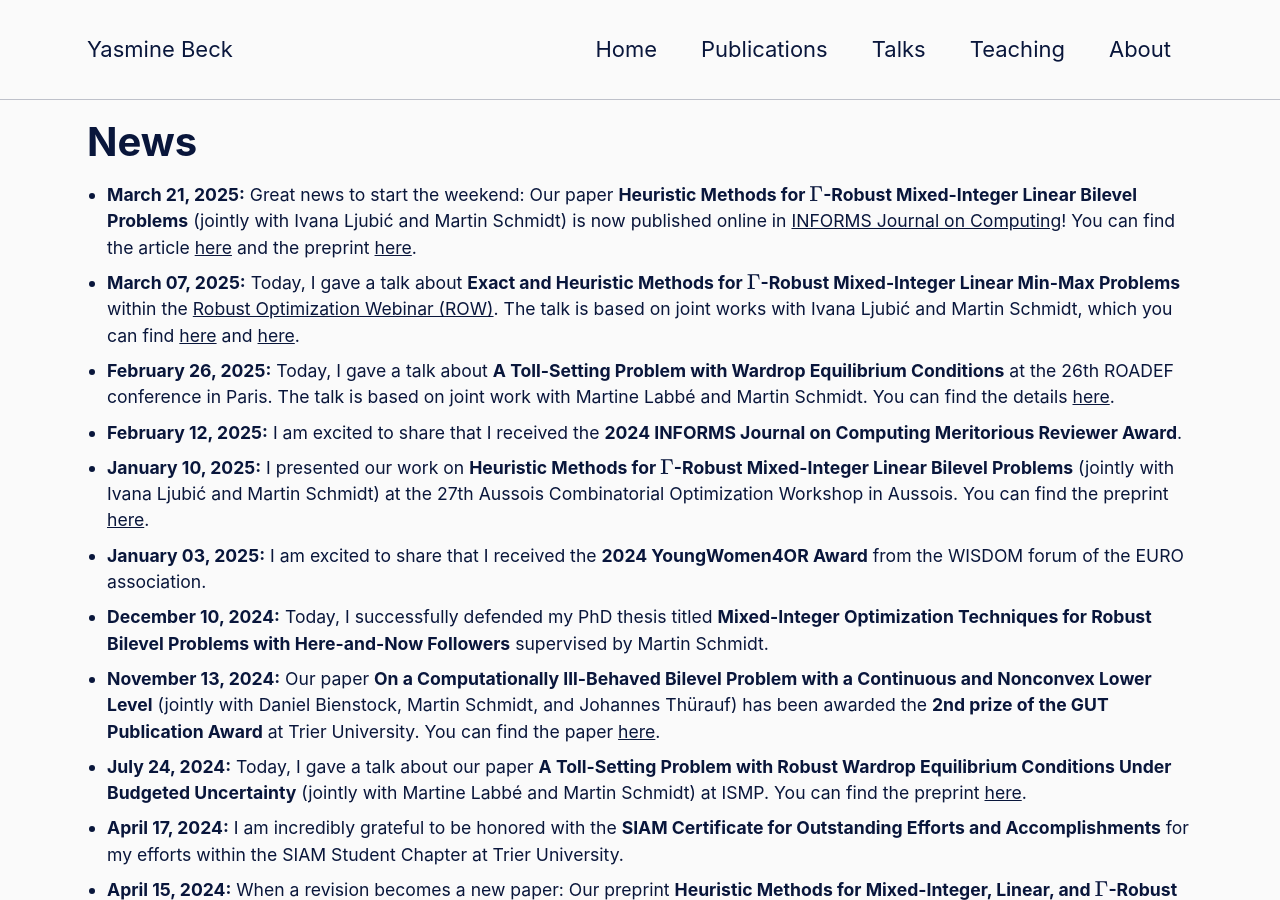
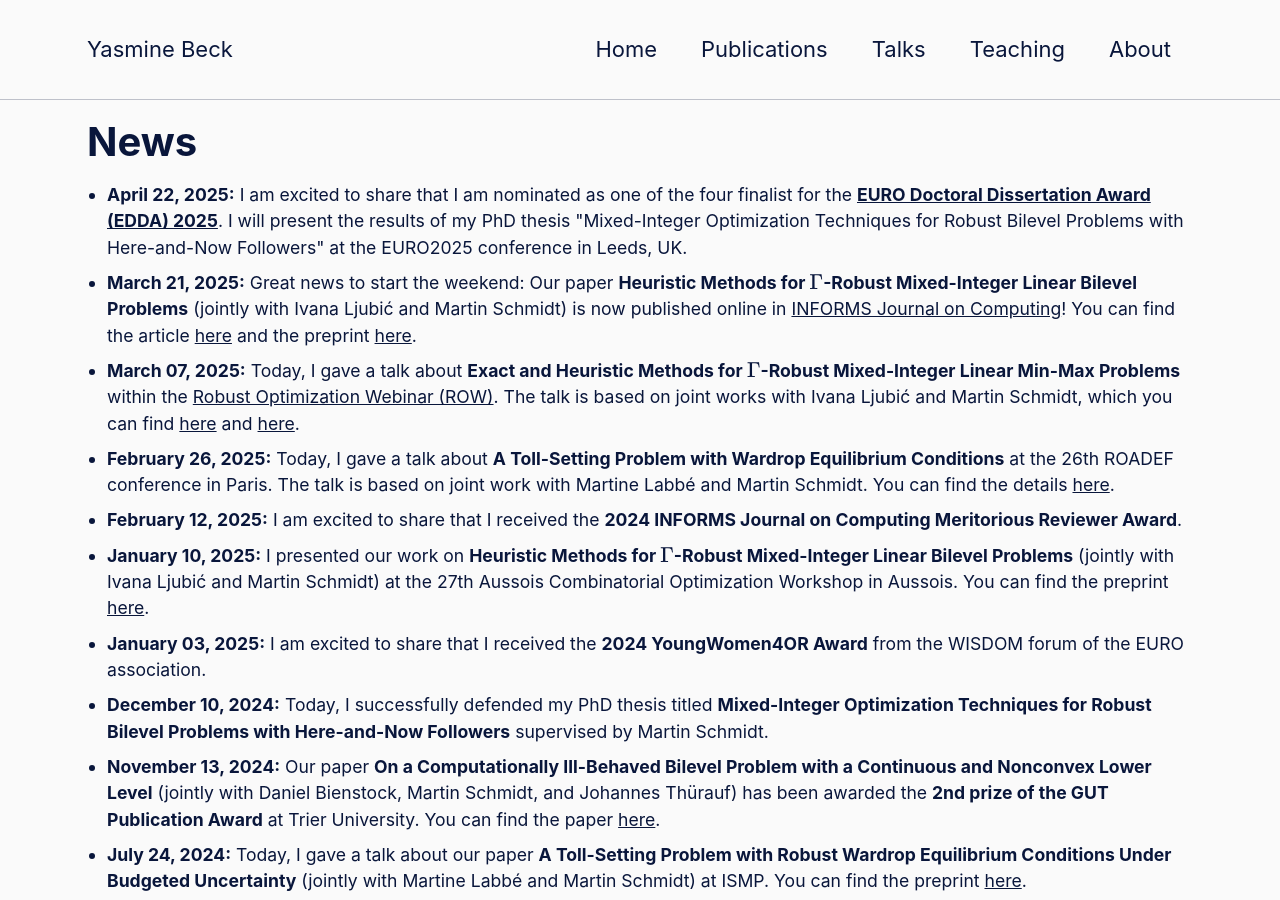
Before and after one commit to YasmineBeck/YasmineBeck.github.io, a Jekyll site: the page built from _pages/news.html, in a window 1280 px wide and 900 px high. Built offline with Jekyll 4.4.1, drawn with Linux system fonts in a browser that asks for light colours; cached includes are drawn as plain includes; formulas are drawn with MathJax 3.

Commit message:
EDDA finalist

```diff
--- a/_pages/news.html
+++ b/_pages/news.html
@@ -24,6 +24,10 @@ author_profile: false
 
 <div class="content">
   <ul>
+    <li>
+      <strong>April 22, 2025:</strong>
+      I am excited to share that I am nominated as one of the four finalist for the <a href="https://www.euro-online.org/web/pages/210/doctoral-dissertation-award-edda"><strong>EURO Doctoral Dissertation Award (EDDA) 2025</strong></a>. I will present the results of my PhD thesis "Mixed-Integer Optimization Techniques for Robust Bilevel Problems with Here-and-Now Followers" at the EURO2025 conference in Leeds, UK.
+    </li>
     <li>
       <strong>March 21, 2025:</strong>
       Great news to start the weekend: Our paper <strong>Heuristic Methods for $\Gamma$-Robust Mixed-Integer Linear Bilevel Problems</strong> (jointly with Ivana Ljubi&cacute; and Martin Schmidt) is now published online in <a href="https://pubsonline.informs.org/journal/ijoc">INFORMS Journal on Computing</a>! You can find the article <a href="https://doi.org/10.1287/ijoc.2023.0239">here</a> and the preprint <a href="https://optimization-online.org/?p=26186">here</a>.
```
Also changed, not shown: _pages/about.html (+6 -3 lines), index.html (+4 -4 lines).
